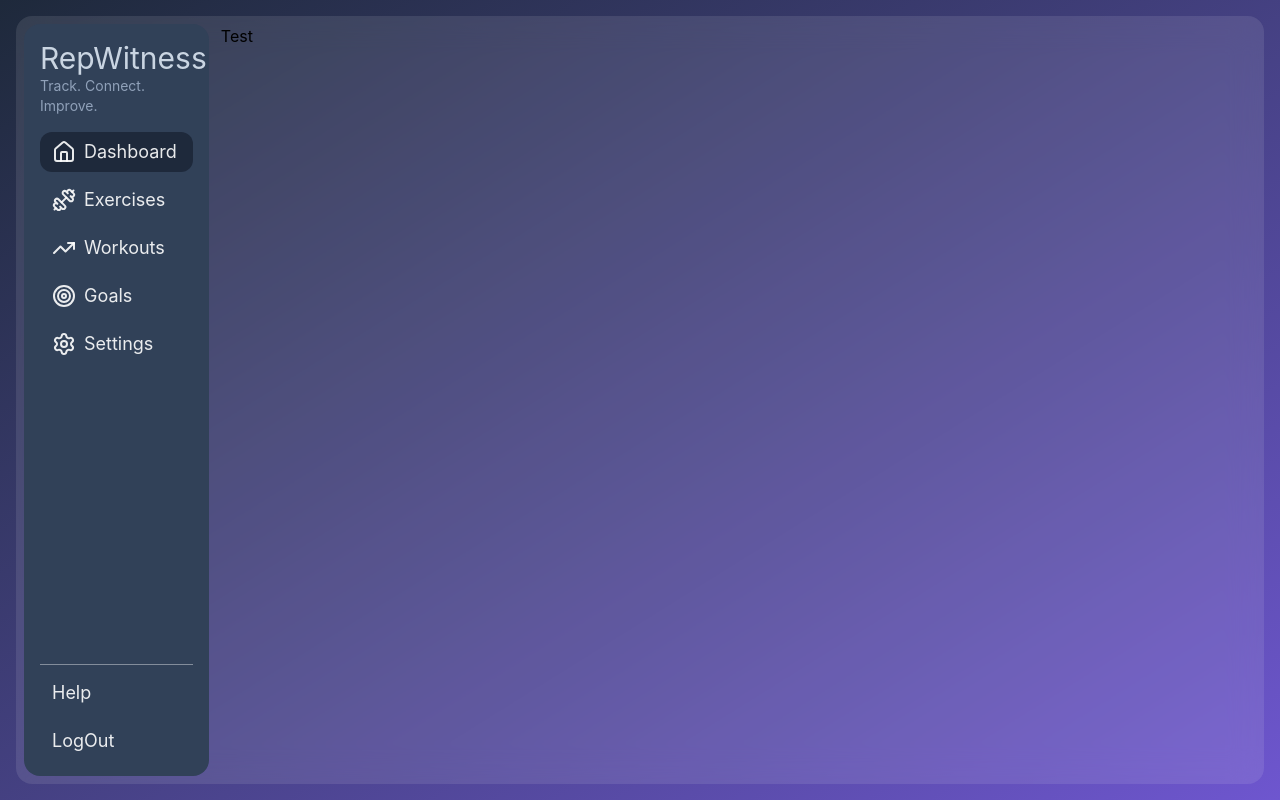
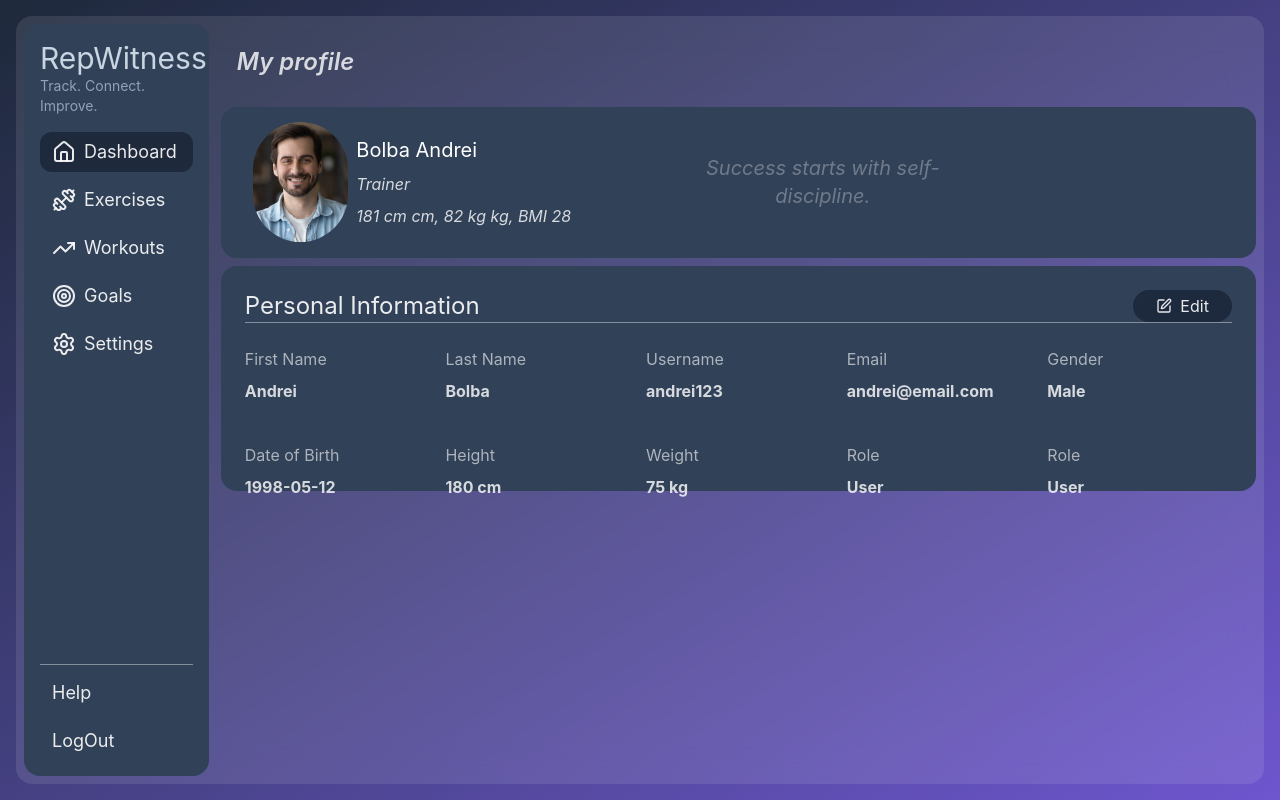
Before and after one commit to RepWitness/RepWitness.WEB, a React (Vite) app: page /profile in a window 1280 px wide. Built offline with nearby package versions, Linux system fonts and the light colour scheme.

Commit message:
#REP-13: finish profile page

```diff
--- a/src/components/common/screen/AppScreen.tsx
+++ b/src/components/common/screen/AppScreen.tsx
@@ -10,11 +10,21 @@ interface IAppScreenProps {
 }
 
 const buttons: SideBarButton[] = [
-  { name: "Dashboard", icon: <Home />, isActive: true },
-  { name: "Exercises", icon: <Dumbbell />, isActive: false },
-  { name: "Workouts", icon: <TrendingUp />, isActive: false },
-  { name: "Goals", icon: <Target />, isActive: false },
-  { name: "Settings", icon: <Settings />, isActive: false },
+  { name: "Dashboard", icon: <Home />, isActive: true, link: "/dashboard" },
+  {
+    name: "Exercises",
+    icon: <Dumbbell />,
+    isActive: false,
+    link: "/dashboard",
+  },
+  {
+    name: "Workouts",
+    icon: <TrendingUp />,
+    isActive: false,
+    link: "/dashboard",
+  },
+  { name: "Goals", icon: <Target />, isActive: false, link: "/dashboard" },
+  { name: "Settings", icon: <Settings />, isActive: false, link: "/dashboard" },
 ];
 
 export const AppScreen = ({ className = "", children }: IAppScreenProps) => {
--- a/src/components/common/screen/SideBar.tsx
+++ b/src/components/common/screen/SideBar.tsx
@@ -25,7 +25,7 @@ export const SideBar = ({ buttons }: ISideBarProps) => {
               key={index}
               isActive={button.isActive}
               activeStyle="bg-power-purple"
-            />
+              onBtnClick={()=>{navigate(button.link)}}/>
           );
         })}
       </div>
--- /dev/null
+++ b/src/components/profile/PersonalInformation.tsx
@@ -0,0 +1,39 @@
+import { Edit } from "lucide-react";
+import { personalInformation } from "../../dummydata/profile";
+
+export const PersonalInformation = () => {
+  return (
+    <div className="h-3/10 w-full bg-slate-700 rounded-2xl flex flex-col gap-2 p-6">
+      <div className="h-5/20 w-full flex">
+        <div className="h-full w-full border-b border-white/40 flex">
+          <h1 className="h-full w-9/10 text-2xl text-white/90">
+            Personal Information
+          </h1>
+          <div className="h-full w-1/10 flex flex-col">
+            <button className="bg-slate-800 text-white/90 rounded-2xl py-1 hover:bg-slate-950 transition duration-200 flex justify-center gap-2">
+              <Edit className="w-4 text-white/90" />
+              Edit
+            </button>
+          </div>
+        </div>
+      </div>
+      {[0, 1].map((row) => (
+        <div className="w-full h-15/20 flex gap-4 py-4" key={row}>
+          {personalInformation
+            .slice(row * 5, row * 5 + 5)
+            .map((item, index) => {
+              return (
+                <div
+                  className="h-full w-1/5 flex flex-col gap-2"
+                  key={index}
+                >
+                  <h1 className="text-white/60">{item.label}</h1>
+                  <h1 className="text-white/80 font-bold">{item.value}</h1>
+                </div>
+              );
+            })}
+        </div>
+      ))}
+    </div>
+  );
+};
--- a/src/components/profile/Profile.tsx
+++ b/src/components/profile/Profile.tsx
@@ -1,9 +1,17 @@
-import { AppScreen } from "../common"
+import { AppScreen } from "../common";
+import { ProfileHeader } from "./ProfileHeader";
+import { PersonalInformation } from "./PersonalInformation";
 
-export const Profile = () =>{
-    return (
-        <AppScreen className="p-4">
-            Test
-        </AppScreen>
-    )
-}
+export const Profile = () => {
+  return (
+    <AppScreen className="p-4">
+      <div className="h-full w-full flex flex-col gap-2">
+        <div className="w-full h-1/10 flex flex-col justify-center px-4">
+          <h1 className="text-2xl font-semibold text-white/80 italic">My profile</h1>
+        </div>
+        <ProfileHeader height="h-2/10" />
+        <PersonalInformation/>
+      </div>
+    </AppScreen>
+  );
+};
--- /dev/null
+++ b/src/components/profile/ProfileHeader.tsx
@@ -0,0 +1,32 @@
+import { QuoteOfTheMoment } from "../dashboard";
+import imageProfile from "../../assets/user_picture.jpg";
+import { currentUser } from "../../dummydata/profile";
+
+interface IProfileHeaderProps{
+    height: string;
+}
+
+export const ProfileHeader = ({height}:IProfileHeaderProps) =>{
+    return (
+        <div className={"bg-slate-700 w-full flex justify-center items-center gap-2 rounded-2xl px-8" + " " + height}>
+          <div className="h-full w-1/10 flex justify-center items-center">
+            <img
+              alt="user"
+              src={imageProfile}
+              className="w-30 h-30 rounded-full object-cover"
+            />
+          </div>
+          <div className="h-full w-3/10 flex flex-col gap-2 justify-center">
+            <h1 className="text-xl text-white">{currentUser.firstName} {currentUser.lastName}</h1>
+            <h1 className="text-md text-white/80 italic">{currentUser.role}</h1>
+            <h1 className="text-md text-white/80 italic">
+              {currentUser.height} cm, {currentUser.weight} kg, BMI{" "}
+              {currentUser.bmi}
+            </h1>
+          </div>
+          <div className="h-full w-6/10">
+            <QuoteOfTheMoment />
+          </div>
+        </div>
+    )
+}
--- a/src/components/profile/index.ts
+++ b/src/components/profile/index.ts
@@ -1 +1,3 @@
 export * from './Profile'
+export * from './PersonalInformation'
+export * from './ProfileHeader'
--- /dev/null
+++ b/src/dummydata/profile.ts
@@ -0,0 +1,24 @@
+export const currentUser = {
+  firstName: "Bolba",
+  lastName: "Andrei",
+  username: "andrei.strength",
+  email: "andrei@repwitness.app",
+  role: "Trainer",
+  height: "181 cm",
+  weight: "82 kg",
+  gender: "Male",
+  bmi: 28,
+};
+
+export const personalInformation = [
+  { label: "First Name", value: "Andrei" },
+  { label: "Last Name", value: "Bolba" },
+  { label: "Username", value: "andrei123" },
+  { label: "Email", value: "andrei@email.com" },
+  { label: "Gender", value: "Male" },
+  { label: "Date of Birth", value: "1998-05-12" },
+  { label: "Height", value: "180 cm" },
+  { label: "Weight", value: "75 kg" },
+  { label: "Role", value: "User" },
+  { label: "Role", value: "User" }
+]
--- a/src/models/utils/SideBarButton.ts
+++ b/src/models/utils/SideBarButton.ts
@@ -3,5 +3,6 @@ import type { ReactNode } from "react";
 export type SideBarButton= {
   name: string,
   icon: ReactNode,
-  isActive: boolean
+  isActive: boolean,
+  link: string,
 };
```
Also changed, not shown: src/assets/user_picture.jpg (added).
